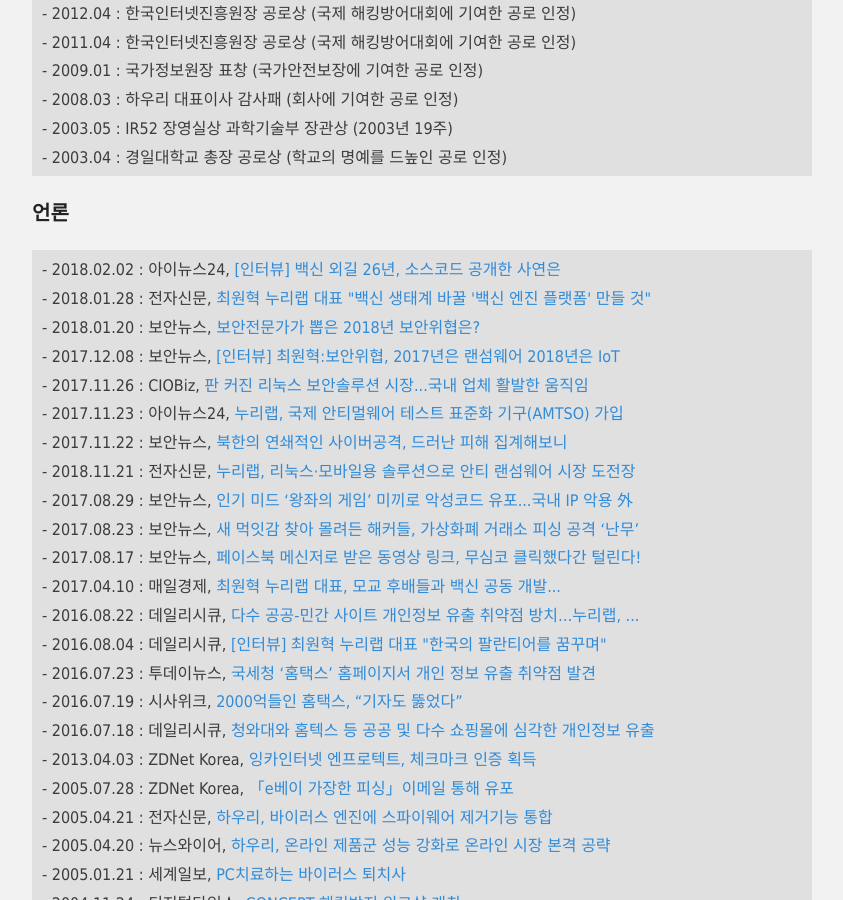
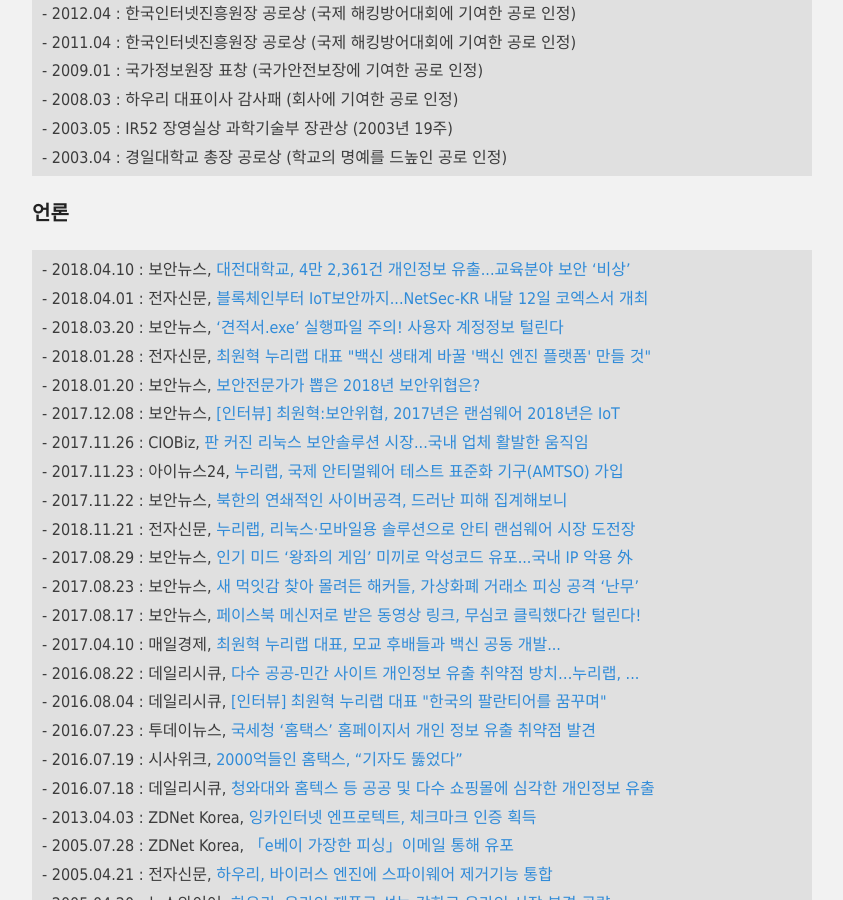
Before and after one commit to hanul93/hanul93.github.com, a Jekyll site: the page built from about.md, in a window 1280 px wide and 900 px high, scrolled down 1358 px. Shown: the whole window, without its empty margins (218-1061 px from the left). Built offline with Jekyll 4.4.1, drawn with Linux system fonts in a browser that asks for light colours; nearby versions of some CDN libraries.

Commit message:
언론 내용 추가

```diff
--- a/about.md
+++ b/about.md
@@ -56,7 +56,9 @@
 
 ### 언론
 
-<div class="highlighter-rouge"><pre class="highlight"><code class="keibox">- 2018.02.02 : 아이뉴스24, <a href="http://news.inews24.com/php/news_view.php?g_serial=1075212&g_menu=020200&rrf=nv">[인터뷰] 백신 외길 26년, 소스코드 공개한 사연은</a>
+<div class="highlighter-rouge"><pre class="highlight"><code class="keibox">- 2018.04.10 : 보안뉴스, <a href="http://www.boannews.com/media/view.asp?idx=68281&kind=1">대전대학교, 4만 2,361건 개인정보 유출...교육분야 보안 ‘비상’</a>
+- 2018.04.01 : 전자신문, <a href="http://www.etnews.com/20180330000237">블록체인부터 IoT보안까지...NetSec-KR 내달 12일 코엑스서 개최</a>
+- 2018.03.20 : 보안뉴스, <a href="http://www.boannews.com/media/view.asp?idx=67662&kind=">‘견적서.exe’ 실행파일 주의! 사용자 계정정보 털린다</a>
 - 2018.01.28 : 전자신문, <a href="http://www.etnews.com/20180128000039">최원혁 누리랩 대표 "백신 생태계 바꿀 '백신 엔진 플랫폼' 만들 것"</a>
 - 2018.01.20 : 보안뉴스, <a href="http://www.boannews.com/media/view.asp?idx=66178&kind=1">보안전문가가 뽑은 2018년 보안위협은?</a>
 - 2017.12.08 : 보안뉴스, <a href="http://www.boannews.com/media/view.asp?idx=58438&kind=1">[인터뷰] 최원혁:보안위협, 2017년은 랜섬웨어 2018년은 IoT</a>
```
